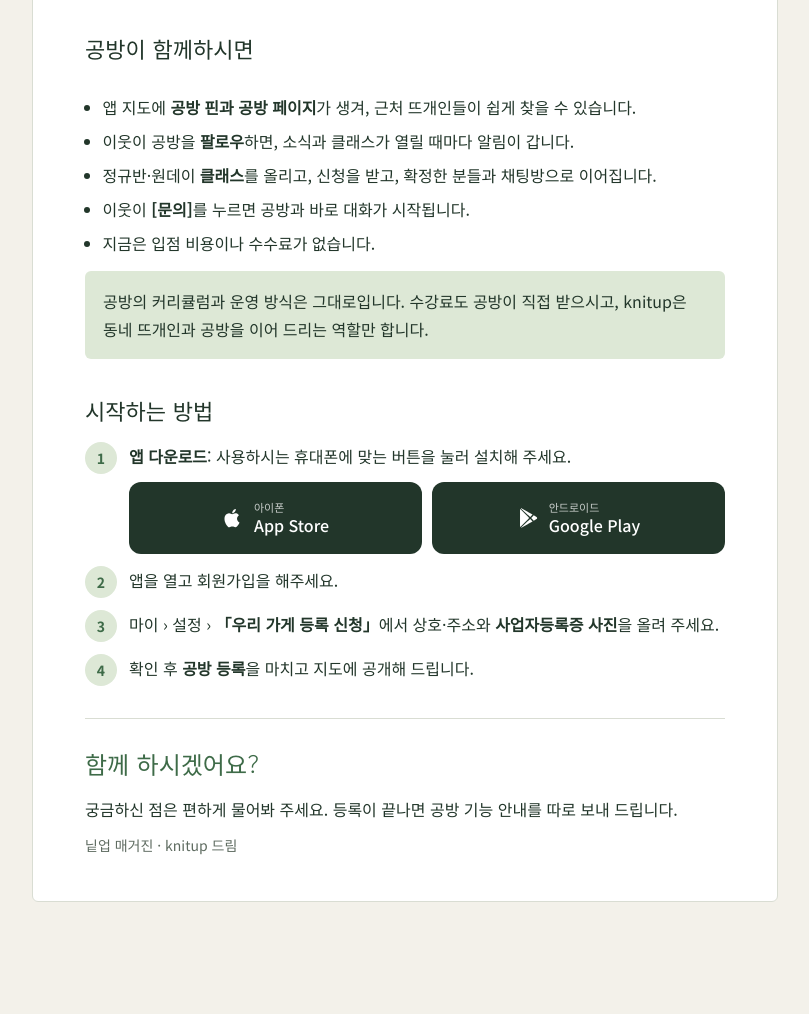
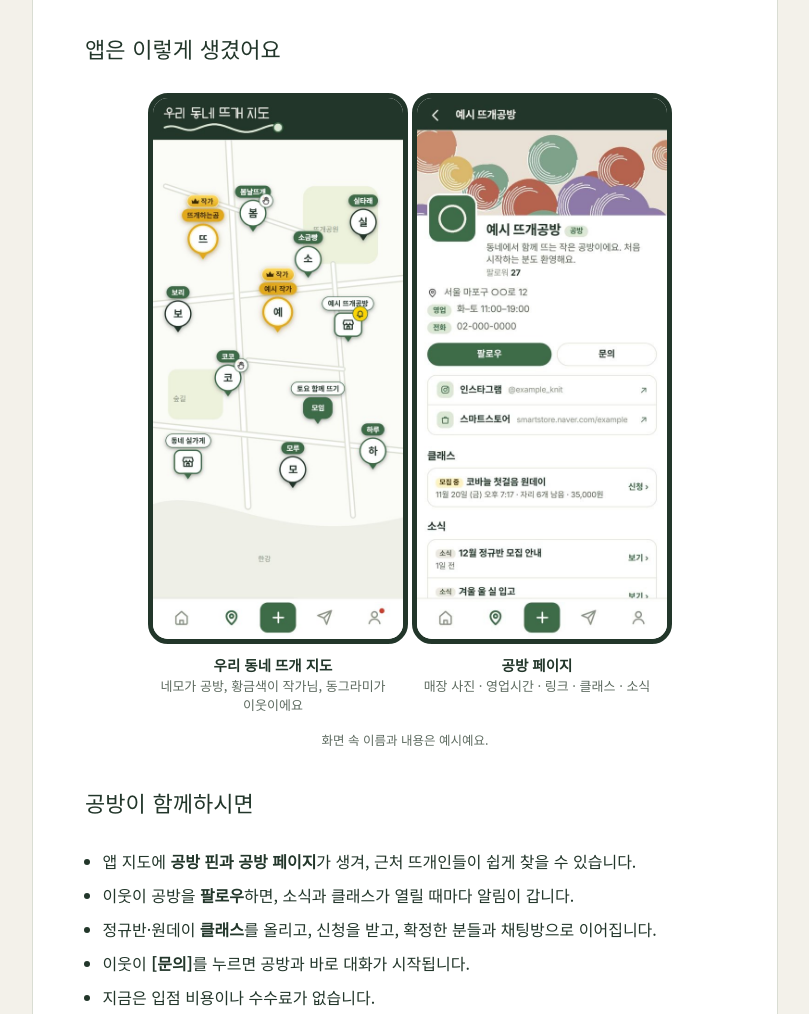
Before and after one commit to yesbeyesnono/knitup-home, a plain HTML site: page shops.html in a window 1280 px wide. Shown: the part 422-1436 px from the top of the page, without its empty margins (235-1044 px from the left). Before the commit the page ends 1372 px from the top, so only its background shows below. Drawn offline with Linux system fonts and the light colour scheme.

Commit message:
공방 초대장: 앱 화면 두 장(지도·공방 페이지) + 닡업 매거진 링크
Co-Authored-By: Claude Fable 5.2 <noreply@anthropic.com>

```diff
--- a/shops.html
+++ b/shops.html
@@ -42,6 +42,12 @@ ul.plain{margin:0;padding-left:1.1em;display:flex;flex-direction:column;gap:6px}
 .close{border-top:1px solid var(--line);padding-top:24px;display:flex;flex-direction:column;gap:10px}
 .ask{font-family:var(--display);font-size:24px;color:var(--accent)}
 .sign{color:var(--muted);font-size:14px}
+.shots{display:flex;gap:14px;justify-content:center;align-items:flex-start}
+.shots figure{flex:1 1 0;min-width:0;max-width:250px;margin:0}
+.shots img{display:block;width:100%;border-radius:20px;border:5px solid var(--fg);background:var(--paper)}
+.shots figcaption{margin-top:10px;font-size:13px;color:var(--muted);line-height:1.5;text-align:center}.shots figcaption b{display:block;color:var(--fg);font-size:14.5px}
+.cap{font-size:12.5px;color:var(--muted);text-align:center}
+.mag{background:var(--soft);border-radius:6px;padding:14px 16px;font-size:15px}.mag a{color:var(--accent);font-weight:700}
 </style></head><body><article class="letter">
   <header>
     <div class="eyebrow">knitup · 우리 동네 공방 사장님께</div>
@@ -52,6 +58,15 @@ ul.plain{margin:0;padding-left:1.1em;display:flex;flex-direction:column;gap:6px}
     <p><span data-nm="사장님,">사장님,</span> 안녕하세요. 닡업 매거진입니다.</p>
     <p>동네에서 뜨개를 시작하고 싶은 분들이 가까운 공방을 쉽게 찾을 수 있도록 <b>knitup</b>이라는 앱을 만들었습니다.</p>
     <p>knitup은 우리 동네에서 함께 뜰 친구, 이른바 '뜨친'을 찾는 앱입니다. 지도에서 근처 뜨개인과 작가님, 공방을 보고, 동네 모임과 클래스에 함께할 수 있습니다.</p>
+  </section>
+
+  <section class="stack">
+    <h2>앱은 이렇게 생겼어요</h2>
+    <div class="shots">
+      <figure><img src="images/invite-map.jpg" alt="knitup 지도 화면: 네모난 공방 핀, 황금색 작가 핀, 모임, 이웃 핀이 동네 지도에 보이는 모습" loading="lazy"><figcaption><b>우리 동네 뜨개 지도</b>네모가 공방, 황금색이 작가님, 동그라미가 이웃이에요</figcaption></figure>
+      <figure><img src="images/invite-shop.jpg" alt="knitup 공방 페이지: 매장 사진, 소개, 주소와 영업시간, 팔로우와 문의 버튼, 링크, 클래스와 소식" loading="lazy"><figcaption><b>공방 페이지</b>매장 사진 · 영업시간 · 링크 · 클래스 · 소식</figcaption></figure>
+    </div>
+    <p class="cap">화면 속 이름과 내용은 예시예요.</p>
   </section>
 
   <section class="stack">
@@ -83,6 +98,7 @@ ul.plain{margin:0;padding-left:1.1em;display:flex;flex-direction:column;gap:6px}
   <footer class="close">
     <p class="ask">함께 하시겠어요?</p>
     <p>궁금하신 점은 편하게 물어봐 주세요. 등록이 끝나면 공방 기능 안내를 따로 보내 드립니다.</p>
+    <p class="mag">저희가 발간하는 뜨개 뉴스레터,<br><b>닡업 매거진</b>도 구경해 보세요.<br><a href="https://knitupz.stibee.com/" target="_blank" rel="noopener">닡업 매거진 보러 가기 ↗</a></p>
     <p class="sign">닡업 매거진 · knitup 드림</p>
   </footer>
 </article><script>(function(){try{var n=decodeURIComponent((location.hash||'').slice(1)).replace(/[<>]/g,'').trim().slice(0,30);if(!n)return;document.querySelectorAll('[data-nm]').forEach(function(e){e.textContent=n+' '+e.getAttribute('data-nm');});}catch(e){}})();</script></body></html>
```
Also changed, not shown: images/invite-shop.jpg (added).
